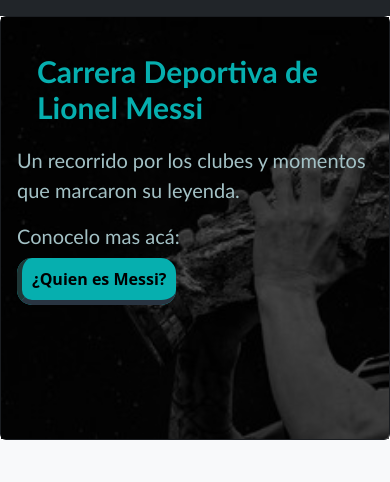
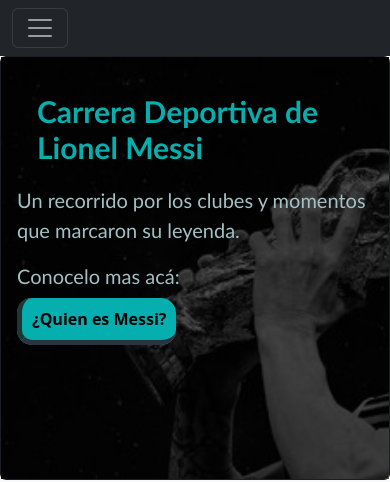
Before and after one commit to Franac0a/Trabajo_Practico_Colaborativo_Grupo_9, a plain HTML site: page facundoCristaldo.html in a window 390 px wide. Shown: the top 482 px of the page. Drawn offline with nearby package versions, Linux system fonts and the light colour scheme.

Commit message:
Ultimo cambio de navegacion y commit final

```diff
--- a/assets/style.css
+++ b/assets/style.css
@@ -13,6 +13,20 @@
 }
 nav{
     background-color: #192727;
+}
+html, body {
+  height: 100%;
+  margin: 0;
+}
+
+.wrapper {
+  min-height: 100%;
+  display: flex;
+  flex-direction: column;
+}
+
+main {
+  flex: 1;
 }
 /* css de Carrera Deportiva - facundoCristaldo-html */
 
--- a/facundoCristaldo.html
+++ b/facundoCristaldo.html
@@ -8,13 +8,17 @@
     <title>Facundo Cristaldo</title>
 </head>
 <body>
+  <div class="wrapper">
   <header>
     <nav class="navbar navbar-expand-lg navbar-dark bg-dark">
     <div class="container-fluid">
-
-        <div class="collapse navbar-collapse">
-        <ul class="navbar-nav me-auto">
-            <li class="nav-item"><a class="nav-link " href="index.html">Inicio</a></li>
+        <button class="navbar-toggler" type="button" data-bs-toggle="collapse" data-bs-target="#navbarNav"
+        aria-controls="navbarNav" aria-expanded="false" aria-label="Toggle navigation">
+        <span class="navbar-toggler-icon"></span>
+        </button>
+        <div class="collapse navbar-collapse" id="navbarNav">
+        <ul class="navbar-nav me-auto mb-2 mb-lg-0">
+            <li class="nav-item"><a class="nav-link" href="index.html">Inicio</a></li>
             <li class="nav-item"><a class="nav-link active" href="./facundoCristaldo.html">Carrera</a></li>
             <li class="nav-item"><a class="nav-link" href="./tomasVega.html">Logros</a></li>
             <li class="nav-item"><a class="nav-link" href="./francoBenitez.html">Redes</a></li>
@@ -23,7 +27,6 @@
     </div>
     </nav>
 </header>
-
         <div class="card text-bg-dark">
           <img src="assets/img/messiheader.jpg" class="img-encabezado" alt="messi besando la copa">
           <div class="card-img-overlay">
@@ -154,6 +157,6 @@
     </footer>
     <script src="https://cdn.jsdelivr.net/npm/bootstrap@5.3.5/dist/js/bootstrap.bundle.min.js" integrity="sha384-k6d4wzSIapyDyv1kpU366/PK5hCdSbCRGRCMv+eplOQJWyd1fbcAu9OCUj5zNLiq" crossorigin="anonymous"></script>
 
-
+  </div>
 </body>
 </html>
```
